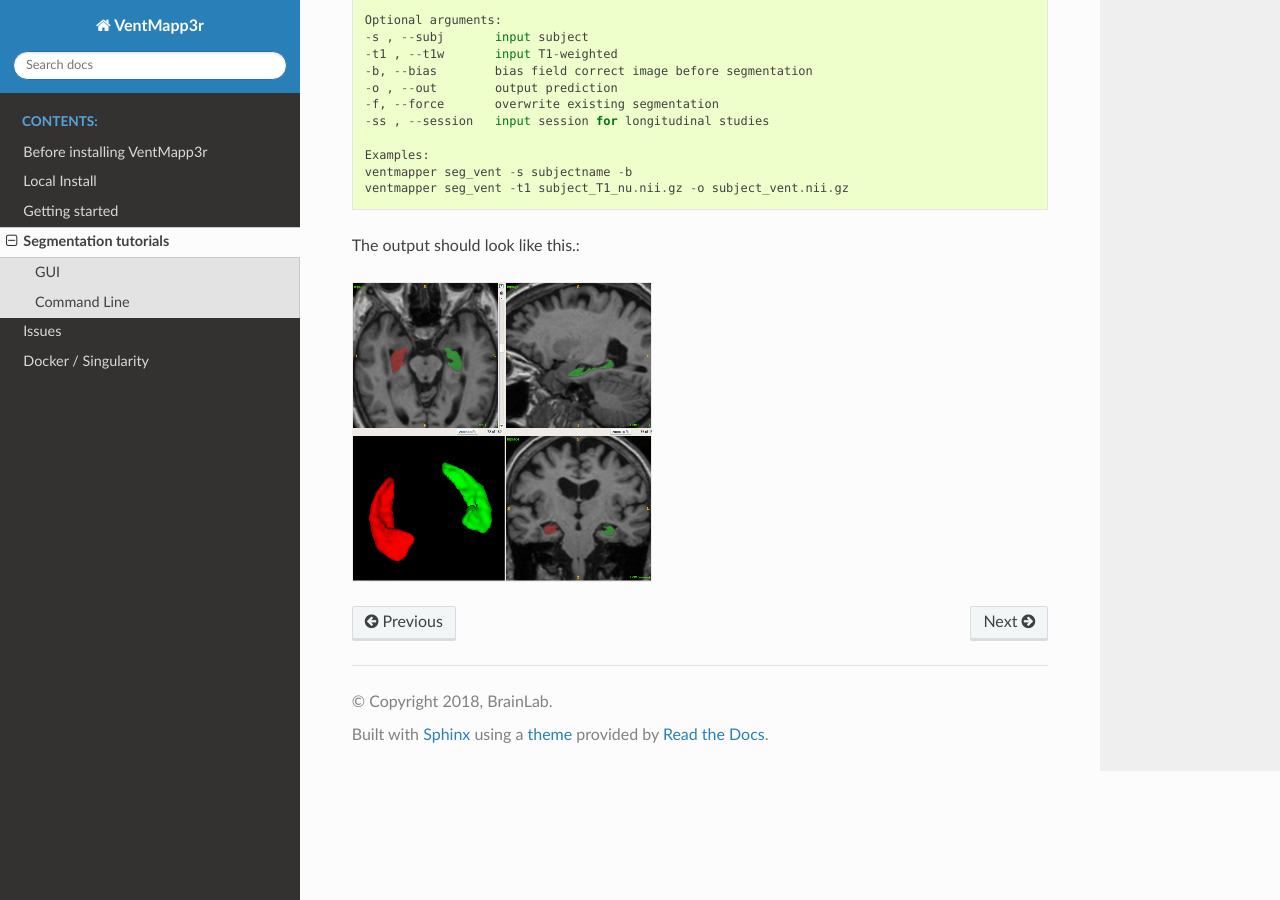
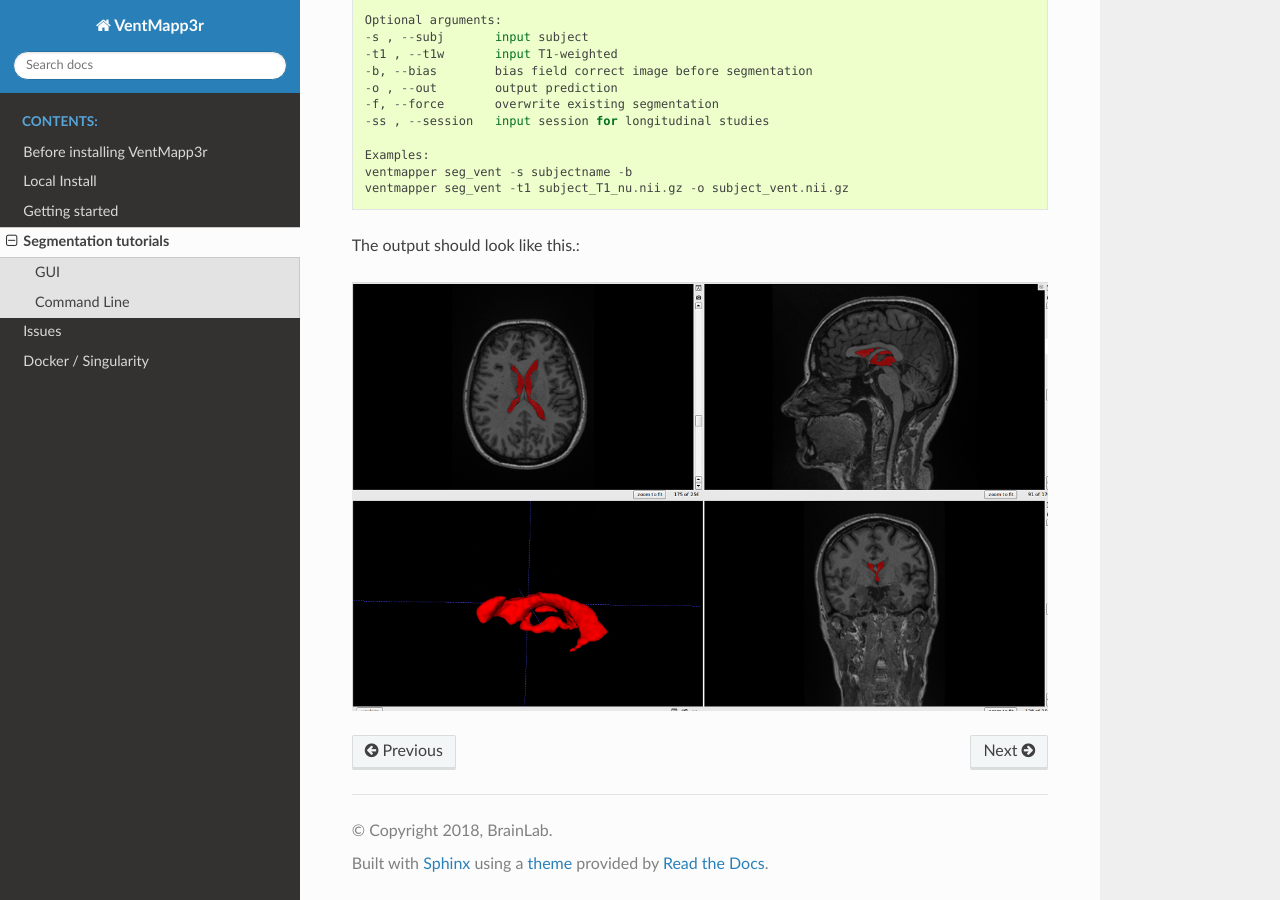
Before and after one commit to AICONSlab/VentMapp3r, a Sphinx documentation site: the page built from docs/vent_seg.md, in a window 1280 px wide and 900 px high, scrolled down 1082 px. Built offline with Sphinx 7.4.7 and the Read the Docs theme 2.0.0, drawn with Linux system fonts in a browser that asks for light colours.

```diff
--- a/docs/conf.py
+++ b/docs/conf.py
@@ -21,7 +21,7 @@
 
 project = 'VentMapp3r'
 copyright = '2018, BrainLab'
-author = 'Maged Goubran, Edward Ntiri, Melissa Holmes, Hassan Akhavein, Sandra Black'
+author = 'Maged Goubran, Edward Ntiri, Melissa Holmes, Parisa M. Forooshani, Hassan Akhavein, Sandra Black'
 
 # The short X.Y version
 version = ''
@@ -36,7 +36,7 @@ release = ''
 # needs_sphinx = '1.0'
 
 # Add any Sphinx extension module names here, as strings. They can be
-# extensions coming with Sphinx (named 'sphinx.ext.*') or your custom
+# extensions coming with sSphinx (named 'sphinx.ext.*') or your custom
 # ones.
 extensions = [
 ]
--- a/docs/vent_seg.md
+++ b/docs/vent_seg.md
@@ -37,4 +37,4 @@ Your output file will automatically appear in your t1w folder.
 
 The output should look like this.:
 
-![ventricle segmentation](images/3d_snap_resize.png)
+![ventricle segmentation](images/vent_seg_example.png)
```
Also changed, not shown: docs/images/hippmapper_gui.png (deleted), docs/images/hippmapper_help.png (deleted), docs/images/hippmapper_hipp_popup.png (deleted), docs/images/vent_seg_example.png (added).
